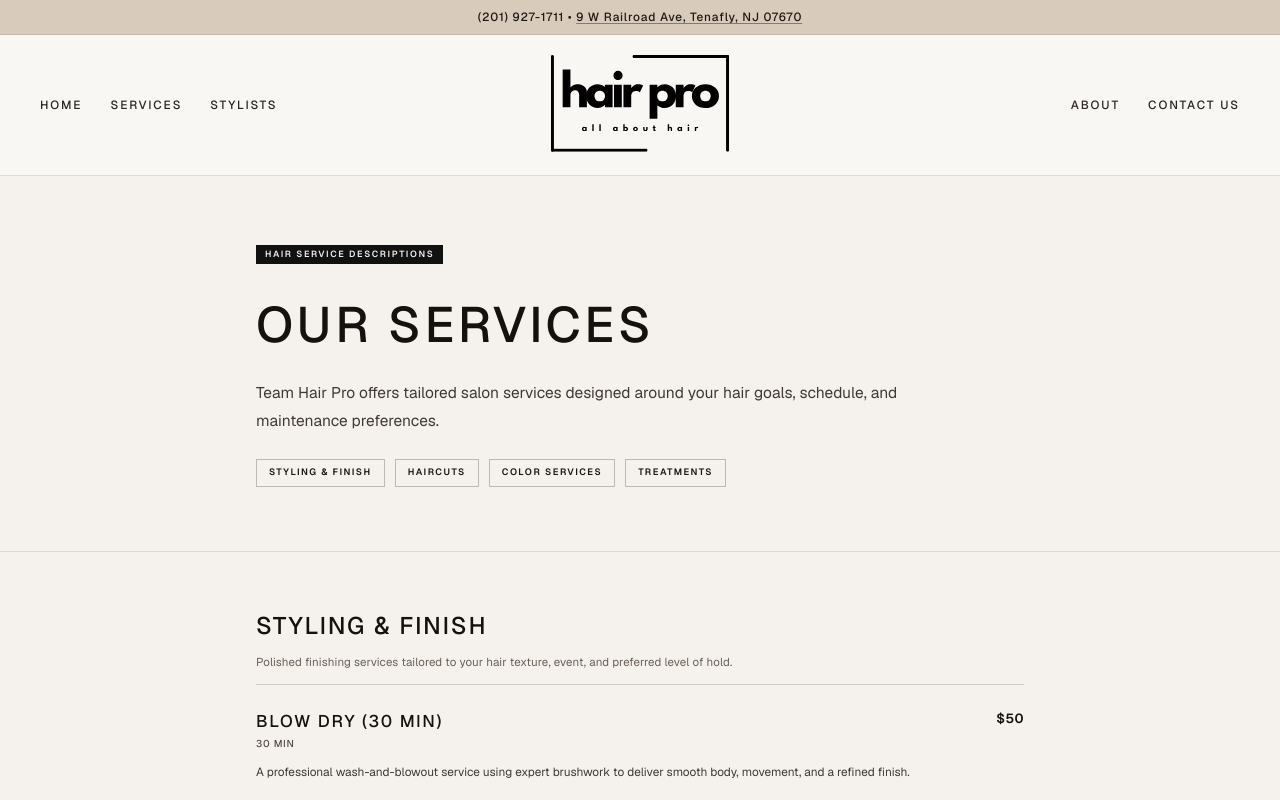
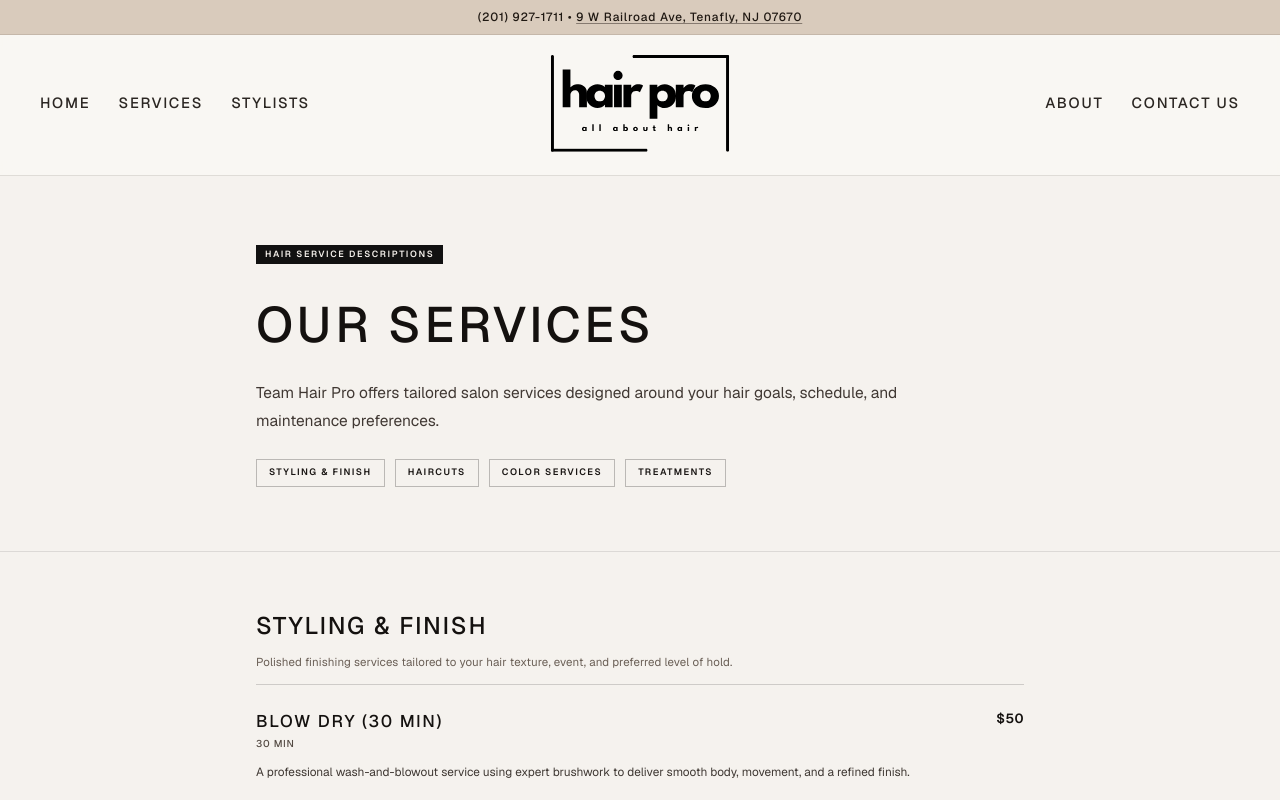
Before and after one commit to ugurcanyagiz/teamhairpro, a Next.js app: page /services in a window 1280 px wide. Shown: the top 800 px of the page. Built offline with nearby package versions, Linux system fonts and the light colour scheme.

Commit message:
Increase navbar menu font size for better logo balance

```diff
--- a/components/home/navbar.tsx
+++ b/components/home/navbar.tsx
@@ -24,7 +24,7 @@ type NavbarProps = {
 };
 
 const navLinkClass =
-  "group relative inline-flex items-center pb-1 text-[0.74rem] font-medium uppercase tracking-[0.16em] text-[#2b2622] transition duration-300 hover:text-[#12100f]";
+  "group relative inline-flex items-center pb-1 text-[0.92rem] font-medium uppercase tracking-[0.12em] text-[#2b2622] transition duration-300 hover:text-[#12100f]";
 
 export function Navbar({ overlay = false }: NavbarProps) {
   const [isMenuOpen, setIsMenuOpen] = useState(false);
@@ -94,7 +94,7 @@ export function Navbar({ overlay = false }: NavbarProps) {
                 key={item.label}
                 href={getNavHref(item.href)}
                 onClick={() => setIsMenuOpen(false)}
-                className="text-[0.78rem] font-medium uppercase tracking-[0.18em] text-[#272320] transition duration-300 hover:opacity-70"
+                className="text-[0.9rem] font-medium uppercase tracking-[0.12em] text-[#272320] transition duration-300 hover:opacity-70"
               >
                 {item.label}
               </Link>
```
